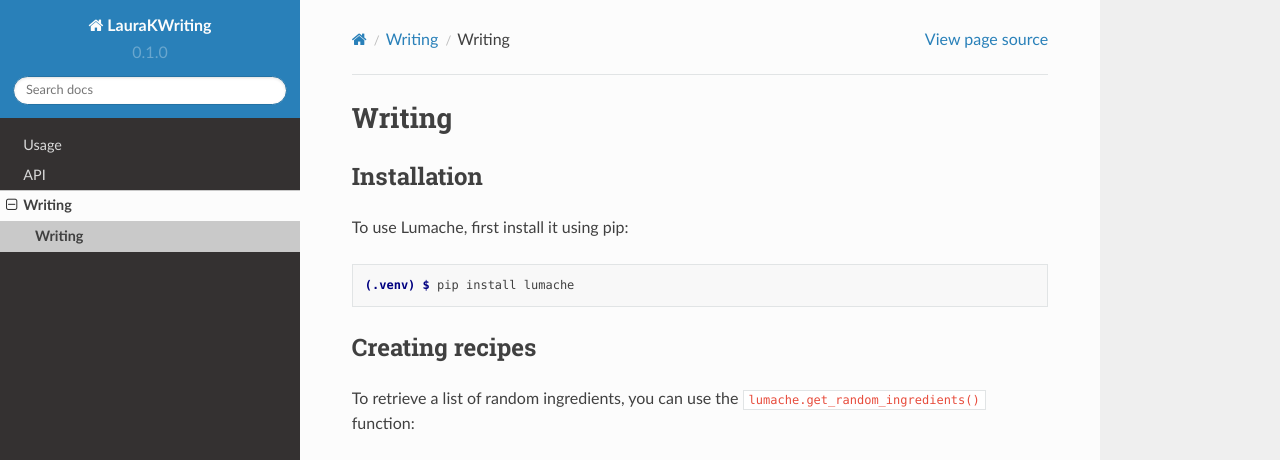
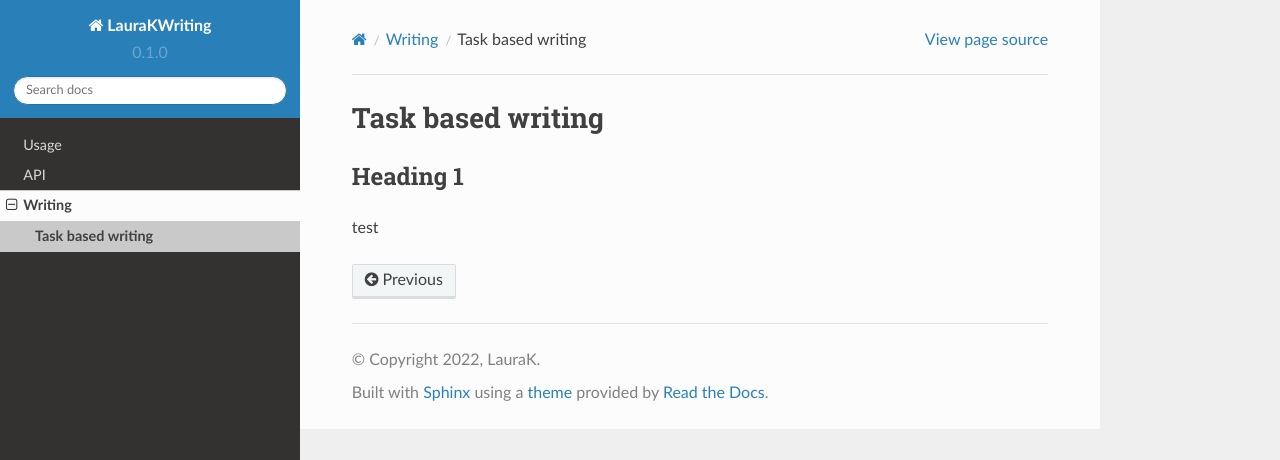
Before and after one commit to laurakwriting/rtd-laurakwriting, a Sphinx documentation site: the page built from docs/source/writing/taskbased.rst, in a window 1280 px wide and 1095 px high. Shown: the top 460 px of the window. Built offline with Sphinx 7.4.7 and the Read the Docs theme 2.0.0, drawn with Linux system fonts in a browser that asks for light colours; some of the changed text lies outside the part shown; grey boxes are pictures that could not be loaded.

Commit message:
Update taskbased.rst

```diff
--- a/docs/source/writing/taskbased.rst
+++ b/docs/source/writing/taskbased.rst
@@ -1,33 +1,9 @@
-Writing
+Task based writing
 =====
 
 .. _installation:
 
-Installation
+Heading 1
 ------------
 
-To use Lumache, first install it using pip:
-
-.. code-block:: console
-
-   (.venv) $ pip install lumache
-
-Creating recipes
-----------------
-
-To retrieve a list of random ingredients,
-you can use the ``lumache.get_random_ingredients()`` function:
-
-.. autofunction:: lumache.get_random_ingredients
-
-The ``kind`` parameter should be either ``"meat"``, ``"fish"``,
-or ``"veggies"``. Otherwise, :py:func:`lumache.get_random_ingredients`
-will raise an exception.
-
-.. autoexception:: lumache.InvalidKindError
-
-For example:
-
->>> import lumache
->>> lumache.get_random_ingredients()
-['shells', 'gorgonzola', 'parsley']
+test
```
